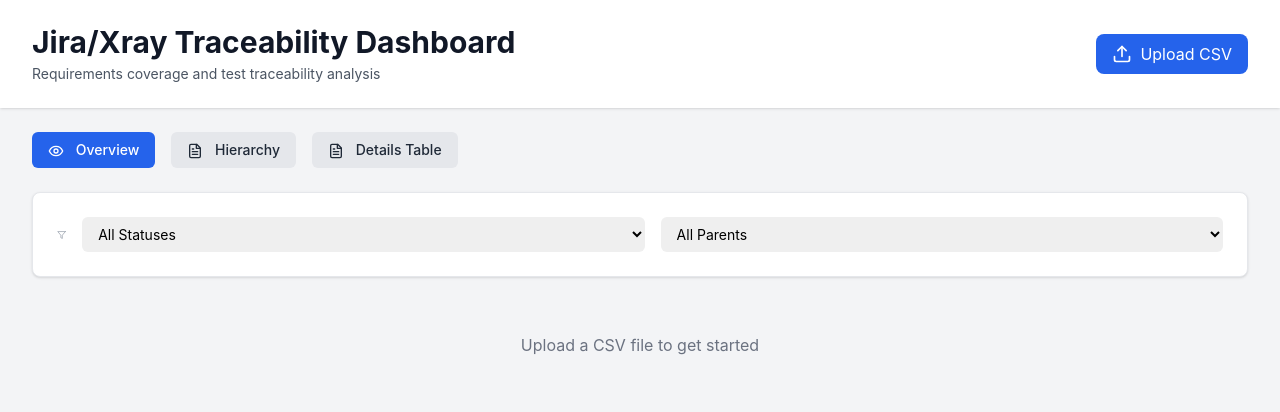
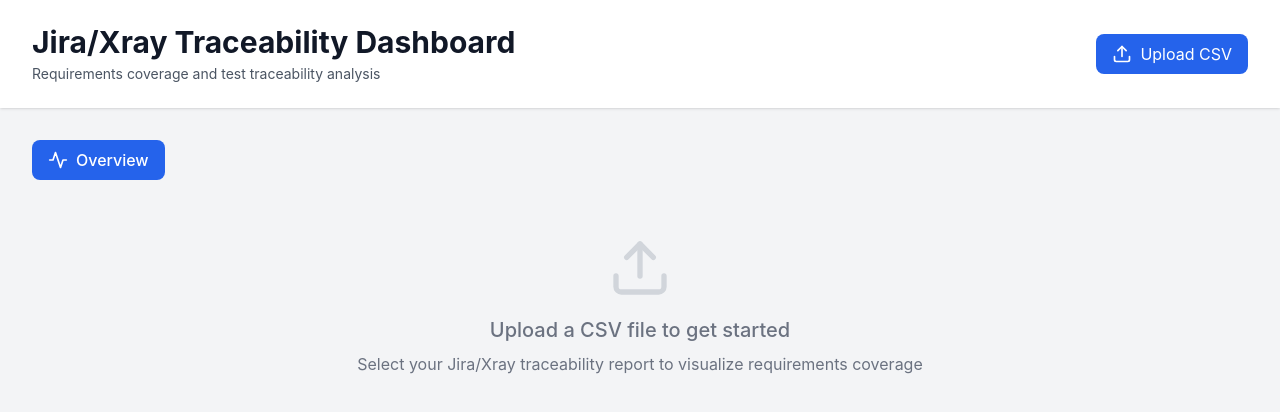
Before and after one commit to gligorisaev/jira_report, a React (Vite) app: page / in a window 1280 px wide. Shown: the top 412 px of the page. Built offline with nearby package versions, Linux system fonts and the light colour scheme.

Commit message:
Final working version
Signed-off-by: Gligor Isaev <gligorisaev@gmail.com>

```diff
--- a/src/components/Dashboard.jsx
+++ b/src/components/Dashboard.jsx
@@ -1,6 +1,6 @@
-import React, { useState, useMemo, useEffect } from 'react';
-import { BarChart, Bar, XAxis, YAxis, CartesianGrid, Tooltip, Legend, ResponsiveContainer, PieChart, Pie, Cell, TreemapChart, Treemap } from 'recharts';
-import { Upload, FileText, Activity, AlertCircle, CheckCircle, Clock, Target, Eye, Filter, Download } from 'lucide-react';
+import React, { useState, useMemo } from 'react';
+import { BarChart, Bar, XAxis, YAxis, CartesianGrid, Tooltip, ResponsiveContainer, PieChart, Pie, Cell } from 'recharts';
+import { Upload, FileText, Activity, AlertCircle, CheckCircle, Target, Eye, Filter } from 'lucide-react';
 import Papa from 'papaparse';
 
 const Dashboard = () => {
@@ -9,18 +9,6 @@
   const [activeView, setActiveView] = useState('overview');
   const [selectedStatus, setSelectedStatus] = useState('all');
   const [selectedParent, setSelectedParent] = useState('all');
-
-  // Color schemes for different statuses
-  const statusColors = {
-    'UNCOVERED': '#ef4444', // Red
-    'NOTRUN': '#f97316',    // Orange
-    'PASS': '#22c55e',      // Green
-    'FAIL': '#dc2626',      // Dark Red
-    'TODO': '#3b82f6',      // Blue
-    'TO DO': '#3b82f6',     // Blue (alias for TODO)
-    'BLOCKED': '#6b7280',   // Gray
-    'RUNNING': '#eab308'    // Yellow
-  };
 
   const handleFileUpload = (event) => {
     const file = event.target.files[0];
@@ -33,10 +21,9 @@
         header: true,
         dynamicTyping: true,
         skipEmptyLines: true,
-        delimiter: ';' // Ensure this matches your CSV delimiter
+        delimiter: ';'
       });
 
-      // Process data to ensure consistent keys and add derived properties
       const processedData = parsed.data.map((row, index) => ({
         id: index,
         parentKey: row['Parent Requirement Key'] || null,
@@ -48,46 +35,32 @@
         testSummary: row['Test Summary'] || null,
         testStatus: row['Test Status'] || null,
         defectKeys: row['Defect Keys'] || null,
-        // Determine if it's a parent requirement (has a key but no parent key)
-        isParent: !!row['Requirement Key'] && !row['Parent Requirement Key'],
-        // Determine if it has test coverage
+        isParent: !row['Parent Requirement Key'] && row['Requirement Key'],
         hasCoverage: !!row['Test Key']
       }));
 
       setData(processedData);
-      setFilteredData(processedData); // Initialize filtered data with all data
+      setFilteredData(processedData);
     };
     reader.readAsText(file);
   };
 
-  // Analytics computations using useMemo for performance
   const analytics = useMemo(() => {
     if (!filteredData.length) return null;
 
-    // Count occurrences of each requirement status
     const statusCounts = filteredData.reduce((acc, item) => {
       acc[item.requirementStatus] = (acc[item.requirementStatus] || 0) + 1;
       return acc;
     }, {});
 
-    // Count occurrences of each test status (only for items with a test status)
-    const testStatusCounts = filteredData
-      .filter(item => item.testStatus)
-      .reduce((acc, item) => {
-        acc[item.testStatus] = (acc[item.testStatus] || 0) + 1;
-        return acc;
-      }, {});
-
-    // Calculate overall test coverage statistics
     const coverageStats = {
       covered: filteredData.filter(item => item.hasCoverage).length,
       uncovered: filteredData.filter(item => !item.hasCoverage).length,
       total: filteredData.length
     };
 
-    // Group requirements by their parent, creating a hierarchical view
     const parentGroups = filteredData.reduce((acc, item) => {
-      const key = item.parentKey || 'Root Requirements'; // Use 'Root Requirements' for top-level items
+      const key = item.parentKey || 'Root Requirements';
       if (!acc[key]) {
         acc[key] = {
           name: item.parentSummary || 'Root Requirements',
@@ -104,23 +77,19 @@
 
     return {
       statusCounts,
-      testStatusCounts,
       coverageStats,
       parentGroups,
-      coveragePercentage: Math.round((coverageStats.covered / coverageStats.total) * 100) || 0
+      coveragePercentage: Math.round((coverageStats.covered / coverageStats.total) * 100)
     };
-  }, [filteredData]); // Recalculate only when filteredData changes
+  }, [filteredData]);
 
-  // Filter handlers
   const applyFilters = () => {
-    let filtered = [...data]; // Start with the original data
+    let filtered = [...data];
 
-    // Apply status filter
     if (selectedStatus !== 'all') {
       filtered = filtered.filter(item => item.requirementStatus === selectedStatus);
     }
 
-    // Apply parent filter
     if (selectedParent !== 'all') {
       filtered = filtered.filter(item =>
         item.parentKey === selectedParent || (!item.parentKey && selectedParent === 'root')
@@ -130,31 +99,32 @@
     setFilteredData(filtered);
   };
 
-  // Apply filters whenever selectedStatus, selectedParent, or the raw data changes
-  useEffect(() => {
+  React.useEffect(() => {
     applyFilters();
-  }, [selectedStatus, selectedParent, data]); // eslint-disable-line react-hooks/exhaustive-deps
+  }, [selectedStatus, selectedParent, data]);
 
-  // Helper function to render the Overview tab content
   const renderOverview = () => {
-    if (!analytics) return <div className="p-8 text-center text-gray-500">Upload a CSV file to get started</div>;
+    if (!analytics) return (
+      <div className="p-8 text-center text-gray-500">
+        <Upload className="h-16 w-16 mx-auto mb-4 text-gray-300" />
+        <h3 className="text-xl font-medium mb-2">Upload a CSV file to get started</h3>
+        <p>Select your Jira/Xray traceability report to visualize requirements coverage</p>
+      </div>
+    );
 
-    // Prepare data for status distribution chart
     const statusChartData = Object.entries(analytics.statusCounts).map(([status, count]) => ({
       name: status,
       value: count,
       percentage: Math.round((count / filteredData.length) * 100)
     }));
 
-    // Prepare data for coverage pie chart
     const coverageData = [
-      { name: 'Covered', value: analytics.coverageStats.covered, color: '#22c55e' }, // Green
-      { name: 'Uncovered', value: analytics.coverageStats.uncovered, color: '#ef4444' } // Red
+      { name: 'Covered', value: analytics.coverageStats.covered, color: '#22c55e' },
+      { name: 'Uncovered', value: analytics.coverageStats.uncovered, color: '#ef4444' }
     ];
 
     return (
       <div className="grid grid-cols-1 lg:grid-cols-2 xl:grid-cols-3 gap-6">
-        {/* Key Metrics Section */}
         <div className="xl:col-span-3 grid grid-cols-2 md:grid-cols-4 gap-4 mb-6">
           <div className="bg-white p-4 rounded-lg shadow border">
             <div className="flex items-center">
@@ -197,7 +167,6 @@
           </div>
         </div>
 
-        {/* Status Distribution Chart */}
         <div className="bg-white p-6 rounded-lg shadow border">
           <h3 className="text-lg font-semibold mb-4">Requirement Status Distribution</h3>
           <ResponsiveContainer width="100%" height={300}>
@@ -211,7 +180,6 @@
           </ResponsiveContainer>
         </div>
 
-        {/* Coverage Pie Chart */}
         <div className="bg-white p-6 rounded-lg shadow border">
           <h3 className="text-lg font-semibold mb-4">Test Coverage Overview</h3>
           <ResponsiveContainer width="100%" height={300}>
@@ -221,7 +189,7 @@
                 cx="50%"
                 cy="50%"
                 labelLine={false}
-                label={({ name, percentage }) => `${name} ${percentage}%`}
+                label={({ name, value }) => `${name}: ${value}`}
                 outerRadius={80}
                 fill="#8884d8"
                 dataKey="value"
@@ -235,7 +203,6 @@
           </ResponsiveContainer>
         </div>
 
-        {/* Parent Groups Coverage */}
         <div className="bg-white p-6 rounded-lg shadow border">
           <h3 className="text-lg font-semibold mb-4">Coverage by Parent Group</h3>
           <div className="space-y-3 max-h-80 overflow-y-auto">
@@ -265,131 +232,6 @@
     );
   };
 
-  // Helper function to render the Hierarchy tab content
-  const renderHierarchy = () => {
-    if (!analytics) return <div className="p-8 text-center text-gray-500">No data available</div>;
-
-    return (
-      <div className="bg-white rounded-lg shadow border">
-        <div className="p-6 border-b">
-          <h3 className="text-lg font-semibold">Requirements Hierarchy</h3>
-        </div>
-        <div className="p-6">
-          {Object.entries(analytics.parentGroups).map(([key, group]) => (
-            <div key={key} className="mb-6">
-              <div className="flex items-center justify-between p-4 bg-blue-50 rounded-lg mb-3">
-                <div className="flex items-center">
-                  <FileText className="h-5 w-5 text-blue-600 mr-3" />
-                  <div>
-                    <h4 className="font-semibold text-blue-900">{group.name}</h4>
-                    <p className="text-sm text-blue-700">{group.total} requirements, {group.covered} covered</p>
-                  </div>
-                </div>
-                <div className="text-right">
-                  <span className="px-3 py-1 bg-blue-100 text-blue-800 rounded-full text-sm">
-                    {Math.round((group.covered / group.total) * 100)}% covered
-                  </span>
-                </div>
-              </div>
-
-              <div className="ml-8 space-y-2">
-                {group.children.map((child) => (
-                  <div key={child.id} className="flex items-center justify-between p-3 border border-gray-200 rounded">
-                    <div className="flex items-center flex-1">
-                      <div className={`w-3 h-3 rounded-full mr-3 ${child.hasCoverage ? 'bg-green-500' : 'bg-red-500'}`}></div>
-                      <div className="flex-1">
-                        <p className="font-medium text-sm">{child.requirementKey}</p>
-                        <p className="text-xs text-gray-600 truncate">{child.requirementSummary}</p>
-                      </div>
-                    </div>
-                    <div className="ml-4 flex items-center space-x-2">
-                      <span className={`px-2 py-1 rounded text-xs font-medium ${
-                        statusColors[child.requirementStatus] ?
-                        `bg-${statusColors[child.requirementStatus].replace('#', '')}-100 text-${statusColors[child.requirementStatus].replace('#', '')}-800` : 'bg-gray-100 text-gray-800'
-                      }`}>
-                        {child.requirementStatus}
-                      </span>
-                      {child.testKey && (
-                        <span className="px-2 py-1 bg-green-100 text-green-800 rounded text-xs">
-                          {child.testKey}
-                        </span>
-                      )}
-                    </div>
-                  </div>
-                ))}
-              </div>
-            </div>
-          ))}
-        </div>
-      </div>
-    );
-  };
-
-  // Helper function to render the Details Table tab content
-  const renderDetailsTable = () => {
-    return (
-      <div className="bg-white rounded-lg shadow border">
-        <div className="p-6 border-b">
-          <h3 className="text-lg font-semibold">Detailed Requirements View</h3>
-        </div>
-        <div className="overflow-x-auto">
-          <table className="min-w-full divide-y divide-gray-200">
-            <thead className="bg-gray-50">
-              <tr>
-                <th className="px-6 py-3 text-left text-xs font-medium text-gray-500 uppercase tracking-wider">Requirement</th>
-                <th className="px-6 py-3 text-left text-xs font-medium text-gray-500 uppercase tracking-wider">Summary</th>
-                <th className="px-6 py-3 text-left text-xs font-medium text-gray-500 uppercase tracking-wider">Status</th>
-                <th className="px-6 py-3 text-left text-xs font-medium text-gray-500 uppercase tracking-wider">Test</th>
-                <th className="px-6 py-3 text-left text-xs font-medium text-gray-500 uppercase tracking-wider">Test Status</th>
-                <th className="px-6 py-3 text-left text-xs font-medium text-gray-500 uppercase tracking-wider">Coverage</th>
-              </tr>
-            </thead>
-            <tbody className="bg-white divide-y divide-gray-200">
-              {filteredData.map((item) => (
-                <tr key={item.id} className="hover:bg-gray-50">
-                  <td className="px-6 py-4 whitespace-nowrap text-sm font-medium text-gray-900">
-                    {item.requirementKey}
-                  </td>
-                  <td className="px-6 py-4 text-sm text-gray-900 max-w-xs truncate">
-                    {item.requirementSummary}
-                  </td>
-                  <td className="px-6 py-4 whitespace-nowrap">
-                    <span className={`inline-flex px-2 py-1 text-xs font-semibold rounded-full ${
-                      item.requirementStatus === 'UNCOVERED' ? 'bg-red-100 text-red-800' :
-                      item.requirementStatus === 'NOTRUN' ? 'bg-yellow-100 text-yellow-800' :
-                      'bg-gray-100 text-gray-800'
-                    }`}>
-                      {item.requirementStatus}
-                    </span>
-                  </td>
-                  <td className="px-6 py-4 whitespace-nowrap text-sm text-gray-900">
-                    {item.testKey || '-'}
-                  </td>
-                  <td className="px-6 py-4 whitespace-nowrap">
-                    {item.testStatus ? (
-                      <span className="inline-flex px-2 py-1 text-xs font-semibold rounded-full bg-blue-100 text-blue-800">
-                        {item.testStatus}
-                      </span>
-                    ) : '-'}
-                  </td>
-                  <td className="px-6 py-4 whitespace-nowrap">
-                    <div className="flex items-center">
-                      {item.hasCoverage ? (
-                        <CheckCircle className="h-5 w-5 text-green-500" />
-                      ) : (
-                        <AlertCircle className="h-5 w-5 text-red-500" />
-                      )}
-                    </div>
-                  </td>
-                </tr>
-              ))}
-            </tbody>
-          </table>
-        </div>
-      </div>
-    );
-  };
-
   return (
     <div className="min-h-screen bg-gray-100">
       <div className="bg-white shadow">
@@ -402,75 +244,68 @@
 
             <div className="flex items-center space-x-4">
               <label className="flex items-center px-4 py-2 bg-blue-600 text-white rounded-lg hover:bg-blue-700 cursor-pointer">
-                {/* Hidden file input that triggers file selection */}
-                <input type="file" className="hidden" accept=".csv" onChange={handleFileUpload} />
                 <Upload className="h-5 w-5 mr-2" />
                 Upload CSV
+                <input
+                  type="file"
+                  accept=".csv"
+                  onChange={handleFileUpload}
+                  className="hidden"
+                />
               </label>
             </div>
           </div>
         </div>
       </div>
 
-      <div className="max-w-7xl mx-auto px-4 sm:px-6 lg:px-8 mt-6">
-        {/* Navigation Buttons */}
-        <div className="flex space-x-4 mb-6">
+      <div className="max-w-7xl mx-auto px-4 sm:px-6 lg:px-8 py-8">
+        <div className="flex space-x-1 mb-6">
+          {[
+            { id: 'overview', label: 'Overview', icon: Activity }
+          ].map(({ id, label, icon: Icon }) => (
             <button
-            onClick={() => setActiveView('overview')}
-            className={`px-4 py-2 rounded-md text-sm font-medium ${activeView === 'overview' ? 'bg-blue-600 text-white' : 'bg-gray-200 text-gray-800'}`}
+              key={id}
+              onClick={() => setActiveView(id)}
+              className={`flex items-center px-4 py-2 rounded-lg font-medium ${
+                activeView === id
+                  ? 'bg-blue-600 text-white'
+                  : 'bg-white text-gray-700 hover:bg-gray-50'
+              }`}
             >
-            <Eye className="inline-block h-4 w-4 mr-2" /> Overview
+              <Icon className="h-5 w-5 mr-2" />
+              {label}
             </button>
-          <button
-            onClick={() => setActiveView('hierarchy')}
-            className={`px-4 py-2 rounded-md text-sm font-medium ${activeView === 'hierarchy' ? 'bg-blue-600 text-white' : 'bg-gray-200 text-gray-800'}`}
-          >
-            <FileText className="inline-block h-4 w-4 mr-2" /> Hierarchy
-          </button>
-          <button
-            onClick={() => setActiveView('details')}
-            className={`px-4 py-2 rounded-md text-sm font-medium ${activeView === 'details' ? 'bg-blue-600 text-white' : 'bg-gray-200 text-gray-800'}`}
-          >
-            <FileText className="inline-block h-4 w-4 mr-2" /> Details Table
-          </button>
+          ))}
         </div>
 
-        {/* Filters */}
-        <div className="bg-white p-6 rounded-lg shadow border mb-6 flex items-center space-x-4">
-          <Filter className="h-5 w-5 text-gray-400" />
-          <label htmlFor="status-filter" className="sr-only">Filter by Status</label>
+        {data.length > 0 && (
+          <div className="bg-white p-4 rounded-lg shadow border mb-6">
+            <div className="flex items-center space-x-4">
+              <Filter className="h-5 w-5 text-gray-600" />
+
               <select
-            id="status-filter"
-            className="form-select block w-full pl-3 pr-10 py-2 text-base border-gray-300 focus:outline-none focus:ring-blue-500 focus:border-blue-500 sm:text-sm rounded-md"
                 value={selectedStatus}
                 onChange={(e) => setSelectedStatus(e.target.value)}
+                className="px-3 py-2 border border-gray-300 rounded-md focus:ring-blue-500 focus:border-blue-500"
               >
-            <option value="all">All Statuses</option>
-            {Object.keys(statusColors).map(status => (
+                <option value="all">All Status</option>
+                {Object.keys(analytics?.statusCounts || {}).map(status => (
                   <option key={status} value={status}>{status}</option>
                 ))}
               </select>
 
-          <label htmlFor="parent-filter" className="sr-only">Filter by Parent</label>
-          <select
-            id="parent-filter"
-            className="form-select block w-full pl-3 pr-10 py-2 text-base border-gray-300 focus:outline-none focus:ring-blue-500 focus:border-blue-500 sm:text-sm rounded-md"
-            value={selectedParent}
-            onChange={(e) => setSelectedParent(e.target.value)}
-          >
-            <option value="all">All Parents</option>
-            <option value="root">Root Requirements</option>
-            {Object.keys(analytics?.parentGroups || {}).map(key => (
-              key !== 'Root Requirements' && <option key={key} value={key}>{analytics.parentGroups[key].name}</option>
-            ))}
-          </select>
+              <div className="flex-1"></div>
+
+              <div className="text-sm text-gray-600">
+                Showing {filteredData.length} of {data.length} requirements
               </div>
+            </div>
+          </div>
+        )}
 
-        {/* Render active view based on state */}
-        {activeView === 'overview' && renderOverview()}
-        {activeView === 'hierarchy' && renderHierarchy()}
-        {activeView === 'details' && renderDetailsTable()}
-
+        <div>
+          {renderOverview()}
+        </div>
       </div>
     </div>
   );
```
Also changed, not shown: package.json (+7 -7 lines), public/index.html (deleted, +0 -15 lines), 1 other file (tests, documents, lock files or other folders). Lines whose indentation alone changed are shown as unchanged.
